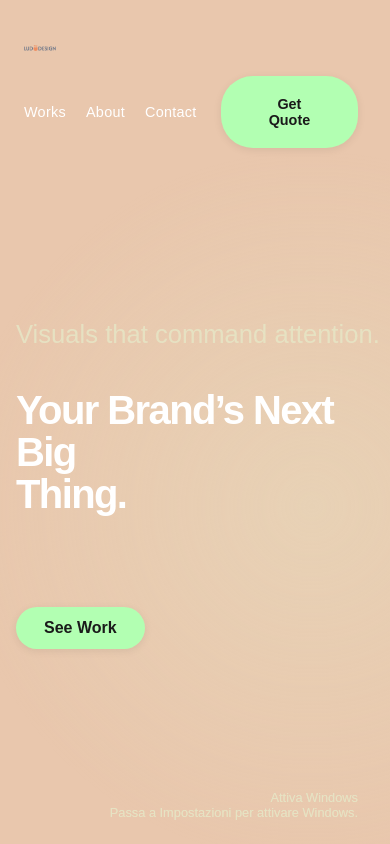
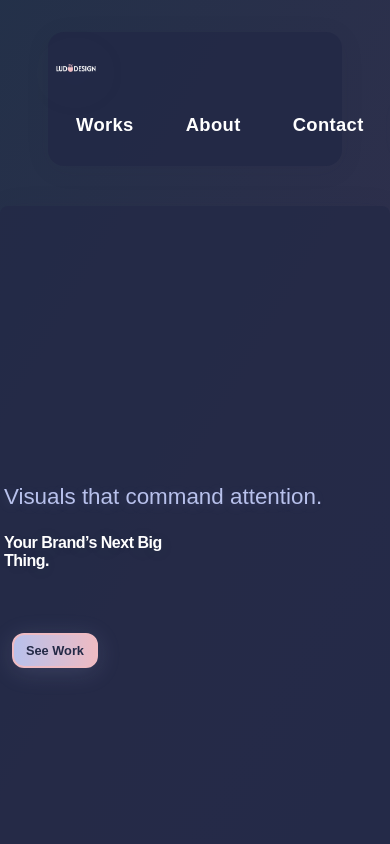
Before and after one commit to Ludynaa/sito, a plain HTML site: page index.html in a window 390 px wide. Drawn offline with Linux system fonts and the light colour scheme.

Commit message:
modifiche

```diff
--- a/index.html
+++ b/index.html
@@ -12,7 +12,7 @@
   <!-- Barra di navigazione -->
   <nav>
     <div class="nav-left">
-      <img src="immagini\lud-design-high-resolution-logo-transparent.png" class="logo" />
+      <img src="immagini\LogoFinale.png" class="logo" />
     </div>
     <div class="nav-links-right">
       <ul class="nav-center">
@@ -34,21 +34,5 @@
       <a href="#works" class="btn btn-work">See Work</a>
     </div>
   </section>
-
-  <!-- Attiva Windows watermark -->
-  <div class="windows-watermark">
-    Attiva Windows<br>
-    Passa a Impostazioni per attivare Windows.
-  </div>
 </body>
 </html>
-    </div>
-  </section>
-
-  <!-- Attiva Windows watermark -->
-  <div class="windows-watermark">
-    Attiva Windows<br>
-    Passa a Impostazioni per attivare Windows.
-  </div>
-</body>
-</html>
--- a/style.css
+++ b/style.css
@@ -9,7 +9,7 @@ html,
 body {
   height: 100%;
   font-family: 'Montserrat', Arial, sans-serif;
-  background: #E9C7AD;
+  background: #232946; /* blu notte elegante */
   color: #fff;
   overflow-x: hidden;
   position: relative;
@@ -22,8 +22,8 @@ body {
   width: 100vw; height: 100vh;
   pointer-events: none;
   z-index: 1;
-  background: radial-gradient(circle at 80% 60%, #e6e6c6 0%, transparent 60%);
-  opacity: 0.35;
+  background: linear-gradient(120deg, rgba(46,206,137,0.10) 0%, rgba(238,187,195,0.10) 60%, rgba(184,193,236,0.10) 100%);
+  opacity: 0.5;
 }
 
 /* Header e logo */
@@ -36,10 +36,11 @@ header {
 
 .logo {
   display: block;
-  height: 180px;  /* dimensione del logo */
-  width: 180px;   /* dimensione del logo */
+  height: 80px;
+  width: 80px;
   object-fit: contain;
-  margin: 0;
+  margin-right: 24px;
+  filter: drop-shadow(0 4px 24px rgba(184,193,236,0.25));
 }
 
 /* Logo nella navbar (più piccolo) */
@@ -55,24 +56,29 @@ nav {
   z-index: 10;
   display: flex;
   align-items: center;
-  justify-content: flex-start;
-  padding: 40px 0 0 80px; /* padding sinistro uguale alla hero */
-  width: 100%;
+  justify-content: space-between;
+  padding: 24px 48px;
+  width: calc(100% - 96px);
+  background: rgba(35,41,70,0.85);
+  border-radius: 32px;
+  box-shadow: 0 4px 24px rgba(35,41,70,0.08);
+  margin: 32px auto 0 auto;
+  max-width: 1400px;
 }
 
 .nav-left {
   display: flex;
   align-items: center;
-  gap: 8px;
+  gap: 16px;
   position: static; /* rimuovi left/top */
 }
 
 .nav-links-right {
   display: flex;
   align-items: center;
-  gap: 24px; /* diminuito da 40px a 24px */
-  margin-left: auto; /* sposta tutto il blocco a destra */
-  margin-right: 64px; /* lascia spazio dopo Get Quote */
+  gap: 32px;
+  margin-left: auto;
+  margin-right: 0;
 }
 
 .brand {
@@ -84,22 +90,24 @@ nav {
 
 .nav-center {
   display: flex;
-  gap: 48px;
+  gap: 32px;
   list-style: none;
 }
 
 .nav-center li a {
   color: #fff;
   text-decoration: none;
-  font-size: 1.1rem; /* diminuito */
-  font-weight: 500;   /* aumentato */
-  transition: color 0.3s;
+  font-size: 1.15rem;
+  font-weight: 600;
+  transition: background 0.2s, color 0.2s;
   letter-spacing: 0.02em;
-  padding: 4px 0;
+  padding: 8px 20px;
+  border-radius: 20px;
 }
 
 .nav-center li a:hover {
-  color: #b2ffb2;
+  background: #b8c1ec;
+  color: #232946;
 }
 
 .nav-right {
@@ -107,71 +115,73 @@ nav {
   align-items: center;
 }
 
+.btn-work,
 .btn-quote {
-  padding: 20px 48px;
-  background: #b2ffb2;
-  color: #1a1a1a;
-  border: none;
+  padding: 18px 40px;
+  background: linear-gradient(90deg, #b8c1ec 0%, #eebbc3 100%);
+  color: #232946;
+  font-weight: 700;
+  box-shadow: 0 4px 24px rgba(184,193,236,0.15);
+  border: 2px solid #eebbc3;
   border-radius: 32px;
-  font-size: 1.1rem; /* diminuito */
-  font-weight: 600;   /* aumentato */
-  cursor: pointer;
-  transition: background 0.3s;
-  box-shadow: 0 2px 8px rgba(0,0,0,0.08);
-  margin-right: 48px; /* aggiungi spazio dopo il bottone */
+  font-size: 1.15rem;
+  transition: transform 0.2s, box-shadow 0.2s, background 0.2s, color 0.2s;
+  text-decoration: none;
+  margin-left: 8px;
+  margin-right: 0;
 }
 
+.btn-work:hover,
 .btn-quote:hover {
-  background: #a0e6a0;
+  transform: scale(1.07);
+  box-shadow: 0 8px 32px rgba(46,206,137,0.25);
+  background: linear-gradient(90deg, #2dce89 0%, #b8c1ec 100%);
+  color: #fff;
+  border-color: #2dce89;
 }
 
 /* Sezione hero */
 .hero {
   position: relative;
   z-index: 5;
-  height: 100vh;
+  min-height: calc(100vh - 180px); /* leggermente più corto in basso */
+  height: auto;
   display: flex;
   flex-direction: column;
-  justify-content: flex-start;
+  justify-content: center;
   align-items: flex-start;
-  padding: 172px 0 0 80px; /* stesso padding sinistro di nav */
+  max-width: 1200px; /* molto più largo */
+  width: 90vw;
+  margin: 40px auto 0 auto;
+  padding: 64px 64px 64px 64px; /* padding ampio */
+  background: rgba(35,41,70,0.70);
+  border-radius: 32px;
+  box-shadow: 0 8px 32px rgba(35,41,70,0.10);
 }
 
 .hero-subtitle {
-  font-size: 1.6rem; /* diminuito */
+  font-size: 1.4rem;
   font-weight: 500;
-  margin-bottom: 40px;
-  color: #e6e6c6;
-  opacity: 0.85;
+  margin-bottom: 24px;
+  color: #b8c1ec; /* blu chiaro */
+  text-shadow: 0 2px 12px rgba(184,193,236,0.15);
 }
 
 .hero h1 {
-  font-size: 5.5rem; /* diminuito */
+  font-size: 3.2rem;
   font-weight: 700;
-  line-height: 1.05;
-  margin-bottom: 56px;
+  line-height: 1.1;
+  margin-bottom: 32px;
   color: #fff;
-  max-width: 1100px;
-  letter-spacing: -0.04em;
+  text-shadow: 0 2px 24px rgba(46,206,137,0.10);
+  max-width: 700px;
+  letter-spacing: -0.03em;
 }
 
 .btn-group {
-  margin-top: 36px;
+  margin-top: 32px;
   display: flex;
-  gap: 24px;
-}
-
-.btn-work {
-  padding: 22px 56px;
-  background: #b2ffb2;
-  color: #1a1a1a;
-  border: none;
-  border-radius: 40px;
-  font-size: 1.3rem; /* diminuito */
-  font-weight: 600;  /* aumentato */
-  text-decoration: none;
-  box-shadow: 0 2px 8px rgba(0,0,0,0.08);
-  transition: background 0.3s;
+  gap: 16px;
 }
 
 /* Windows watermark */
@@ -179,7 +189,7 @@ nav {
   position: fixed;
   right: 32px;
   bottom: 24px;
-  color: #e6e6c6;
+  color: #b8c1ec;
   font-size: 1.1rem; /* diminuito */
   opacity: 0.7;
   z-index: 100;
@@ -189,117 +199,65 @@ nav {
 
 /* Responsive adjustments */
 @media (max-width: 1200px) {
+  nav {
+    max-width: 1000px;
+    padding: 16px 24px;
+    border-radius: 24px;
+  }
+  .hero {
+    max-width: 98vw;
+    width: 98vw;
+    padding: 32px 8px 32px 8px;
+    border-radius: 24px;
+    min-height: calc(100vh - 140px);
+  }
   .hero h1 {
-    font-size: 4rem;
-  }
-  .btn-work {
-    font-size: 1rem;
-    padding: 14px 32px;
-  }
-  .nav-center li a,
-  .btn-quote {
-    font-size: 0.9rem;
-  }
-  .brand {
-    font-size: 1rem;
-  }
-  .windows-watermark {
-    font-size: 0.9rem;
+    font-size: 2.2rem;
   }
 }
+
 @media (max-width: 900px) {
   nav {
     flex-direction: column;
     align-items: flex-start;
-    padding: 32px 24px 0 24px;
+    padding: 16px 8px;
+    gap: 12px;
+    border-radius: 16px;
+    max-width: 98vw;
+  }
+  .nav-links-right {
+    gap: 16px;
+  }
+  .nav-center {
     gap: 12px;
   }
-  .nav-links-right {
-    gap: 24px;
-  }
-  .nav-center {
-    gap: 20px;
+  .hero {
+    max-width: 100vw;
+    width: 100vw;
+    padding: 16px 2vw 32px 2vw;
+    border-radius: 16px;
+    min-height: calc(100vh - 120px);
   }
   .hero h1 {
-    font-size: 2.5rem;
+    font-size: 1.5rem;
   }
-  .btn-work {
+  .btn-work, .btn-quote {
     font-size: 1rem;
-    padding: 12px 28px;
-  }
-  .hero {
-    padding-left: 16px;
+    padding: 10px 18px;
+    border-radius: 20px;
   }
 }
+
 @media (max-width: 600px) {
   .brand { font-size: 1rem; }
-  .logo { height: 32px; width: 32px; }
-.windows-watermark { font-size: 0.8rem; }
-  .windows-watermark { font-size: 0.8rem; }
+  .logo { height: 40px; width: 40px; }
+  .hero {
+    padding: 8px 1vw 32px 1vw;
+    border-radius: 8px;
+    min-height: calc(100vh - 80px);
+    width: 100vw;
+    max-width: 100vw;
+  }
+  .hero h1 { font-size: 1rem; }
+  .btn-work, .btn-quote { font-size: 0.8rem; padding: 8px 12px; border-radius: 12px; }
 }
-}
-
-/* Windows watermark */
-.windows-watermark {
-  position: fixed;
-  right: 32px;
-  bottom: 24px;
-  color: #e6e6c6;
-  font-size: 1.1rem; /* diminuito */
-  opacity: 0.7;
-  z-index: 100;
-  text-align: right;
-  pointer-events: none;
-}
-
-/* Responsive adjustments */
-@media (max-width: 1200px) {
-  .hero h1 {
-    font-size: 4rem;
-  }
-  .btn-work {
-    font-size: 1rem;
-    padding: 14px 32px;
-  }
-  .nav-center li a,
-  .btn-quote {
-    font-size: 0.9rem;
-  }
-  .brand {
-    font-size: 1rem;
-  }
-  .windows-watermark {
-    font-size: 0.9rem;
-  }
-}
-@media (max-width: 900px) {
-  nav {
-    flex-direction: column;
-    align-items: flex-start;
-    padding: 32px 24px 0 24px;
-    gap: 12px;
-  }
-  .nav-links-right {
-    gap: 24px;
-  }
-  .nav-center {
-    gap: 20px;
-  }
-  .hero h1 {
-    font-size: 2.5rem;
-  }
-  .btn-work {
-    font-size: 1rem;
-    padding: 12px 28px;
-  }
-  .hero {
-    padding-left: 16px;
-  }
-  .shape { display: none; }
-}
-@media (max-width: 600px) {
-  .brand { font-size: 1rem; }
-  .logo { height: 32px; width: 32px; }
-.windows-watermark { font-size: 0.8rem; }
-  .windows-watermark { font-size: 0.8rem; }
-}
```
Also changed, not shown: immagini/LogoFinale.png (added), immagini/lud-design-high-resolution-logo-transparent 2.png (added).
